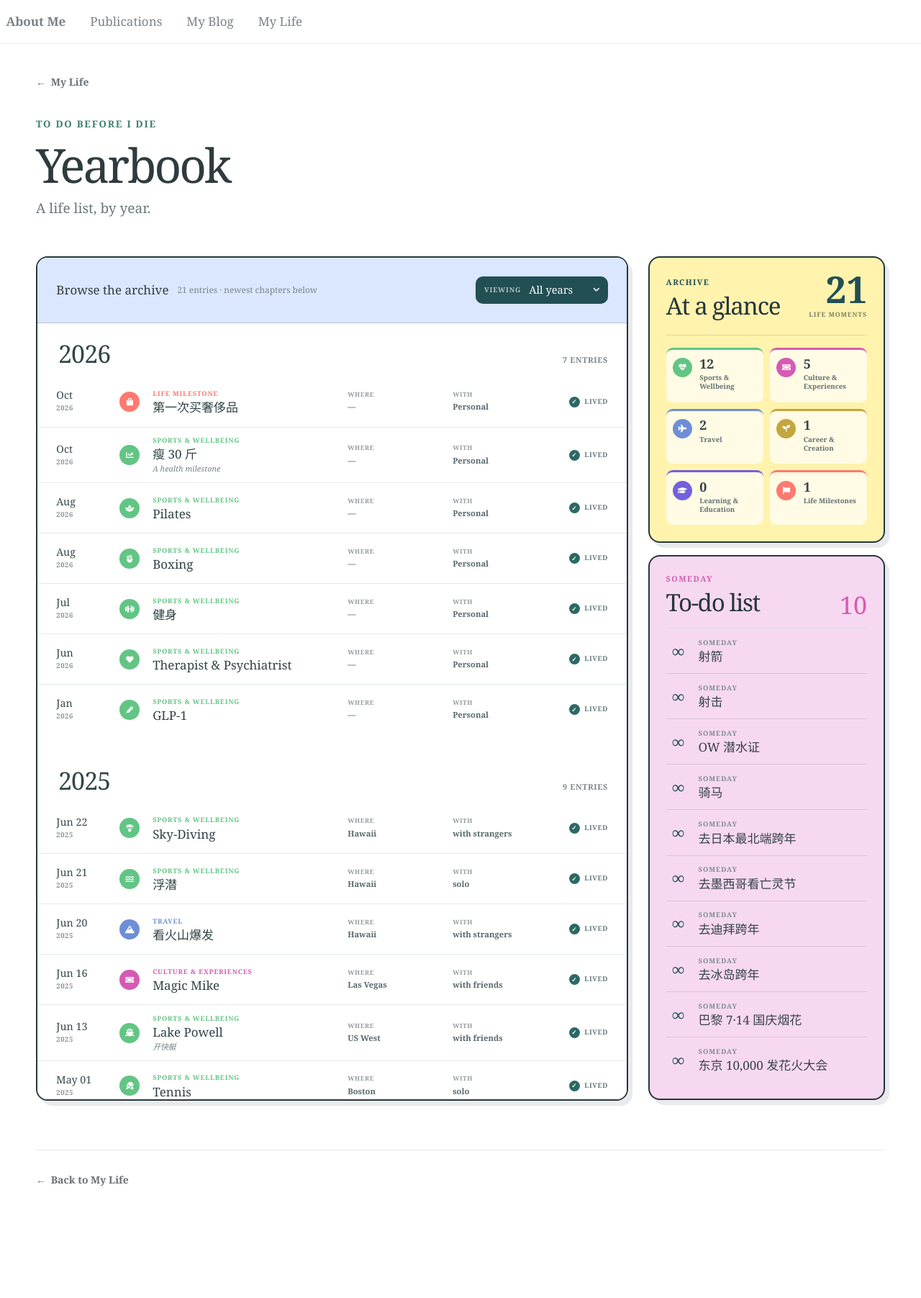
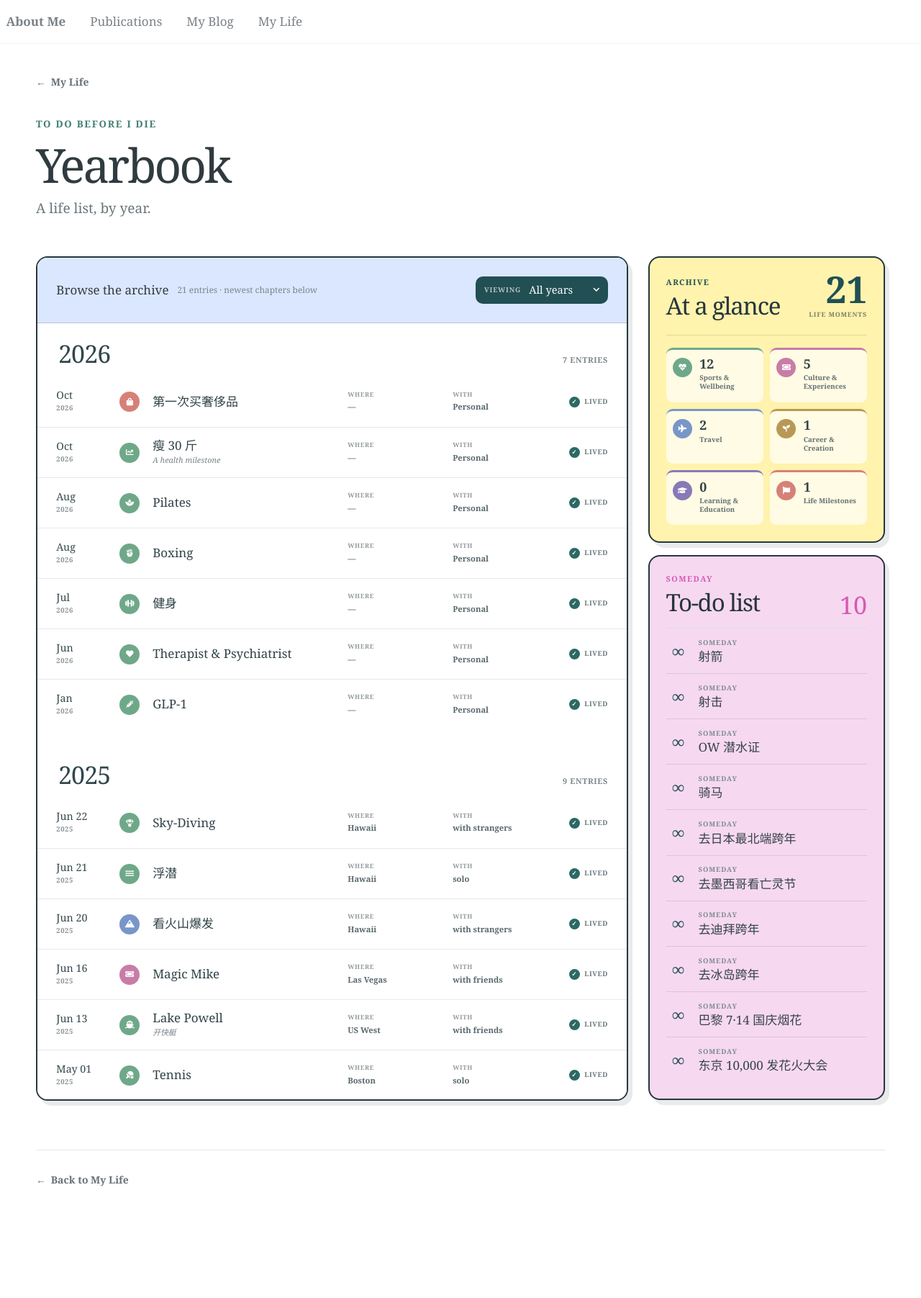
Before and after one commit to Cathylixi/Cathylixi.github.io, a Jekyll site: the page built from _pages/life-yearbook.md, in a window 1280 px wide. Shown: the whole page at 72% size. Built offline with Jekyll 4.4.1, drawn with Linux system fonts in a browser that asks for light colours.

Commit message:
Simplify Yearbook category markers

```diff
--- a/_pages/life-yearbook.md
+++ b/_pages/life-yearbook.md
@@ -89,7 +89,6 @@ author_profile: false
                 </time>
                 <span class="yearbook-row__marker" aria-hidden="true"><i class="fas {{ item.icon }}"></i></span>
                 <div class="yearbook-row__title">
-                  <p>{% case item.kind %}{% when 'wellbeing' %}Sports &amp; Wellbeing{% when 'culture' %}Culture &amp; Experiences{% when 'travel' %}Travel{% when 'career' %}Career &amp; Creation{% when 'education' %}Learning &amp; Education{% when 'milestone' %}Life Milestone{% else %}{{ item.kind }}{% endcase %}</p>
                   <h3>{{ item.title }}</h3>
                   {% if item.subtitle %}<span>{{ item.subtitle }}</span>{% endif %}
                 </div>
--- a/_sass/_yearbook.scss
+++ b/_sass/_yearbook.scss
@@ -284,19 +284,19 @@
   line-height: 1.25;
 }
 
-.yearbook-category--wellbeing { --category-color: #62c584; }
-.yearbook-category--culture { --category-color: #d55bb2; }
-.yearbook-category--travel { --category-color: #6e8fd7; }
-.yearbook-category--career { --category-color: #c3a63d; }
-.yearbook-category--education { --category-color: #7361dc; }
-.yearbook-category--milestone { --category-color: #ff796f; }
+.yearbook-category--wellbeing { --category-color: #6fa889; }
+.yearbook-category--culture { --category-color: #c77da8; }
+.yearbook-category--travel { --category-color: #7896c8; }
+.yearbook-category--career { --category-color: #b99856; }
+.yearbook-category--education { --category-color: #887ab7; }
+.yearbook-category--milestone { --category-color: #d68178; }
 
-.yearbook-row--wellbeing { --row-accent: #62c584; }
-.yearbook-row--culture { --row-accent: #d55bb2; }
-.yearbook-row--travel { --row-accent: #6e8fd7; }
-.yearbook-row--career { --row-accent: #c3a63d; }
-.yearbook-row--education { --row-accent: #7361dc; }
-.yearbook-row--milestone { --row-accent: #ff796f; }
+.yearbook-row--wellbeing { --row-accent: #6fa889; }
+.yearbook-row--culture { --row-accent: #c77da8; }
+.yearbook-row--travel { --row-accent: #7896c8; }
+.yearbook-row--career { --row-accent: #b99856; }
+.yearbook-row--education { --row-accent: #887ab7; }
+.yearbook-row--milestone { --row-accent: #d68178; }
 
 .yearbook-wishlist {
   height: auto;
```
